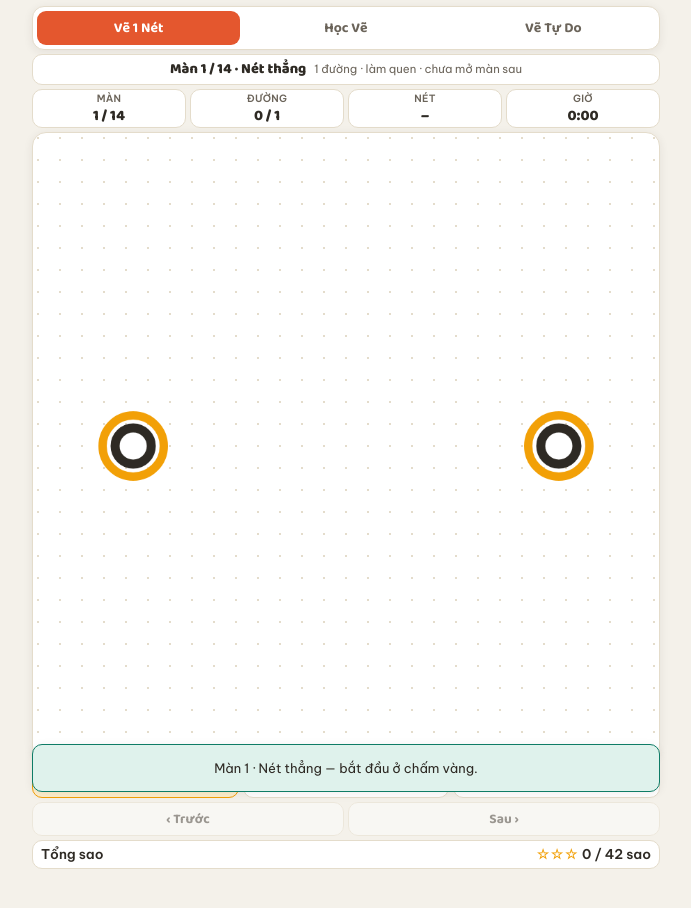
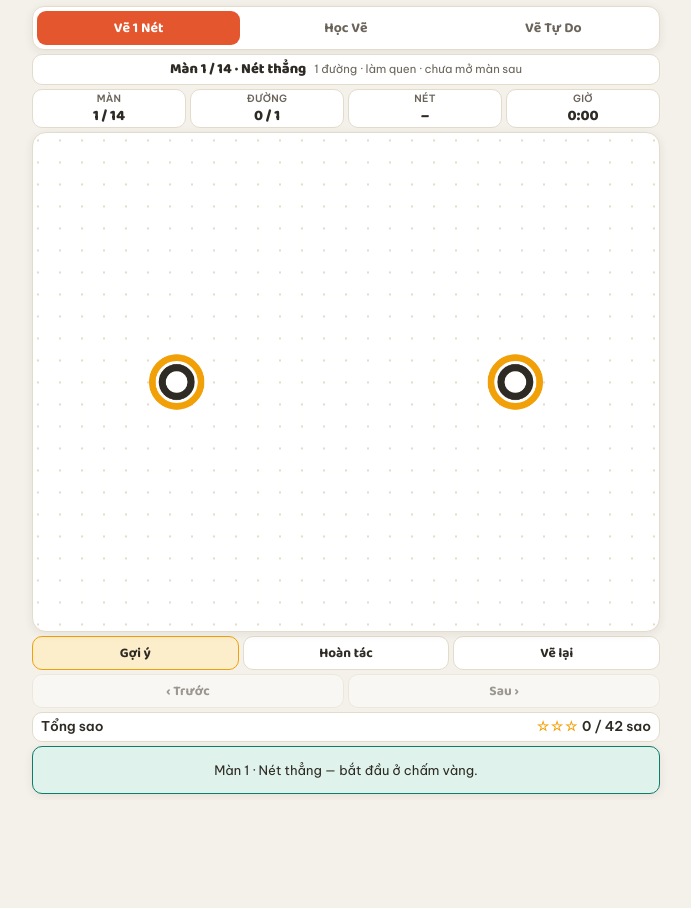
Before and after one commit to trananhphongtb-dot/ve-1-net, a website: page www/index.html in a window 1280 px wide. Shown: the whole page, without its empty margins (294-985 px from the left). After the commit the page ends 800 px from the top, so only its background shows below. Drawn offline with Linux system fonts and the light colour scheme.

Commit message:
Vẽ Đơn Giản v1.2 — safe-area layout, versionCode 3

```diff
--- a/www/index.html
+++ b/www/index.html
@@ -27,20 +27,37 @@
           --guide:#7A7261; --shadow:0 2px 10px rgba(0,0,0,.35);
         }
       }
-      html{ -webkit-text-size-adjust:100%; }
+      html{ -webkit-text-size-adjust:100%; height:100%; }
+      /* KHUNG APP 3 PHẦN CỐ ĐỊNH (nguyên tắc chung):
+         - Nền (body) tràn toàn màn hình, kể cả dưới thanh trạng thái / thanh điều hướng.
+         - Hàng nút TRÊN nằm trọn dưới vùng an toàn trên (env(safe-area-inset-top)):
+           không bao giờ tràn lên thanh thông báo hệ thống, luôn bấm được.
+         - Phần GIỮA (bảng vẽ) co giãn theo đúng chiều cao còn lại.
+         - Hàng nút DƯỚI + thanh tin nhắn ghim TẬN ĐÁY, trên vùng an toàn dưới.
+         Trang không cuộn dọc nữa nên không phần tử nào chui xuống dưới phần tử khác. */
       body{
         margin:0; background:var(--bg); color:var(--ink);
         font-family:"Be Vietnam Pro", system-ui, sans-serif; font-size:15px; line-height:1.45;
-        overflow-x:hidden; min-height:100dvh;
+        height:100dvh; display:flex; flex-direction:column; overflow:hidden;
+        overscroll-behavior:none;
+        padding-top:env(safe-area-inset-top, 0px);
+        padding-bottom:env(safe-area-inset-bottom, 0px);
       }
-      /* Nền tràn toàn màn hình; nội dung nén gọn ở giữa.
-         Đệm đáy 68px = thanh thông báo 48px + cách 8px + hở 12px:
-         không nút bấm nào bị thanh thông báo đè lên. */
-      .wrap{ max-width:640px; margin:0 auto; padding:6px 6px 68px; }
+      .wrap{
+        flex:1 1 auto; min-height:0; width:100%; max-width:640px; margin:0 auto;
+        padding:6px 6px 4px; display:flex; flex-direction:column;
+      }
+      /* Mỗi panel là 1 cột flex cao đúng phần giữa: các thanh/nút flex:0 0 auto,
+         riêng bảng vẽ flex:1 co giãn — nút dưới tự bị đẩy xuống tận đáy panel. */
+      section[role="tabpanel"]{ flex:1 1 auto; min-height:0; display:flex; flex-direction:column; }
+      section[role="tabpanel"] > *{ flex:0 0 auto; }
+      #partTrace, #partSelf{ flex:1 1 auto; min-height:0; display:flex; flex-direction:column; }
+      #partTrace > *, #partSelf > *{ flex:0 0 auto; }
       h1,h2,h3{ font-family:"Baloo 2","Be Vietnam Pro",sans-serif; margin:0; line-height:1.2; }
 
       /* Tabs */
       .tabs{
+        flex:0 0 auto;
         display:flex; gap:4px; background:var(--paper); border:1.5px solid var(--line);
         border-radius:12px; padding:4px; box-shadow:var(--shadow);
       }
@@ -101,15 +118,19 @@
       .hud .k{ display:block; font-size:10px; color:var(--ink-soft); font-weight:600; text-transform:uppercase; letter-spacing:.3px; white-space:nowrap; overflow:hidden; }
       .hud .v{ display:block; font-family:"Baloo 2",sans-serif; font-weight:800; font-size:15px; line-height:1.2; white-space:nowrap; overflow:hidden; }
 
-      /* Board — nội dung trọng tâm, chiếm diện tích lớn nhất */
+      /* Board — nội dung trọng tâm ở GIỮA: chiếm hết chiều cao còn lại giữa
+         hàng nút trên và hàng nút dưới, tự co nhỏ khi màn hình thấp,
+         không bao giờ đẩy nút dưới tràn xuống thanh tin nhắn. */
       .board-card{
+        flex:1 1 auto !important; min-height:0;
         position:relative; margin-top:4px; background:var(--paper);
         background-image:radial-gradient(var(--line) 1.1px, transparent 1.2px);
         background-size:22px 22px; background-position:center;
         border:1.5px solid var(--line); border-radius:14px; box-shadow:var(--shadow); overflow:hidden;
+        display:flex; align-items:center; justify-content:center;
       }
-      .board-card svg{ display:block; width:100%; height:auto; touch-action:none; }
-      .board-card canvas{ display:block; width:100%; height:auto; touch-action:none; cursor:crosshair; }
+      .board-card svg{ display:block; width:auto; height:auto; max-width:100%; max-height:100%; touch-action:none; }
+      .board-card canvas{ display:block; width:auto; height:auto; max-width:100%; max-height:100%; touch-action:none; cursor:crosshair; }
 
       /* (Phần 2 của tab Học Vẽ giờ vẽ trên 1 bảng như Phần 1 — không còn layout 2 ô) */
 
@@ -144,12 +165,13 @@
       .btn:active{ transform:translateY(1px); }
       .btn:disabled{ opacity:.45; cursor:default; transform:none; }
 
-      /* MỘT thanh thông báo duy nhất cho cả app: CỐ ĐỊNH dưới đáy màn hình,
-         chiều cao không đổi, chữ tối đa 2 dòng rồi cắt — không tràn, không nhảy chỗ. */
+      /* MỘT thanh thông báo duy nhất cho cả app: nằm trong luồng trang, GHIM TẬN ĐÁY
+         dưới hàng nút dưới cùng (không còn position:fixed nổi lên trên nữa nên
+         không thể đè / che bất kỳ nút nào), chiều cao không đổi,
+         chữ tối đa 2 dòng rồi cắt — không tràn, không nhảy chỗ. */
       .msg{
-        position:fixed; left:50%; transform:translateX(-50%);
-        bottom:calc(8px + env(safe-area-inset-bottom, 0px));
-        width:min(94vw, 628px); height:48px; z-index:60;
+        flex:0 0 auto; align-self:center;
+        width:min(94vw, 628px); height:48px; margin:0 0 6px;
         background:var(--teal-soft); color:var(--ink);
         border:1.5px solid var(--teal); border-radius:10px; box-shadow:var(--shadow);
         padding:3px 10px; font-size:13px; line-height:1.3; text-align:center;
```
